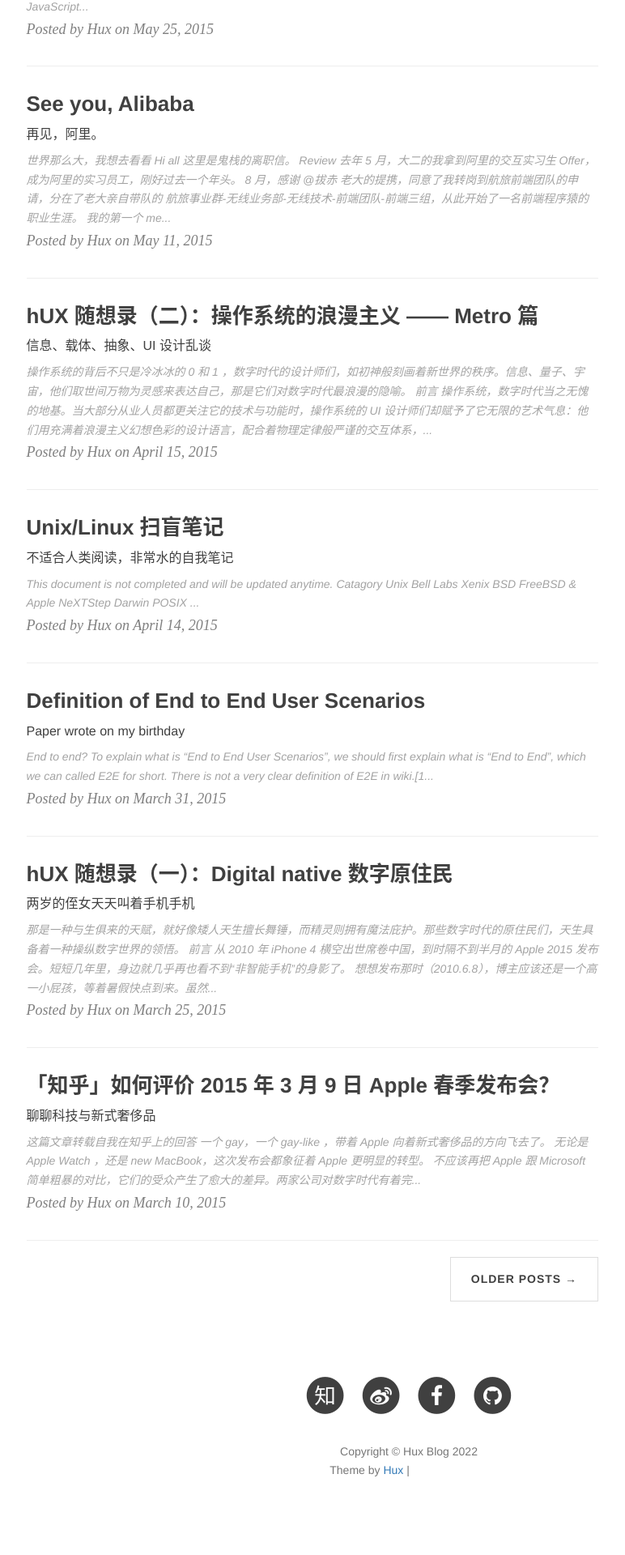
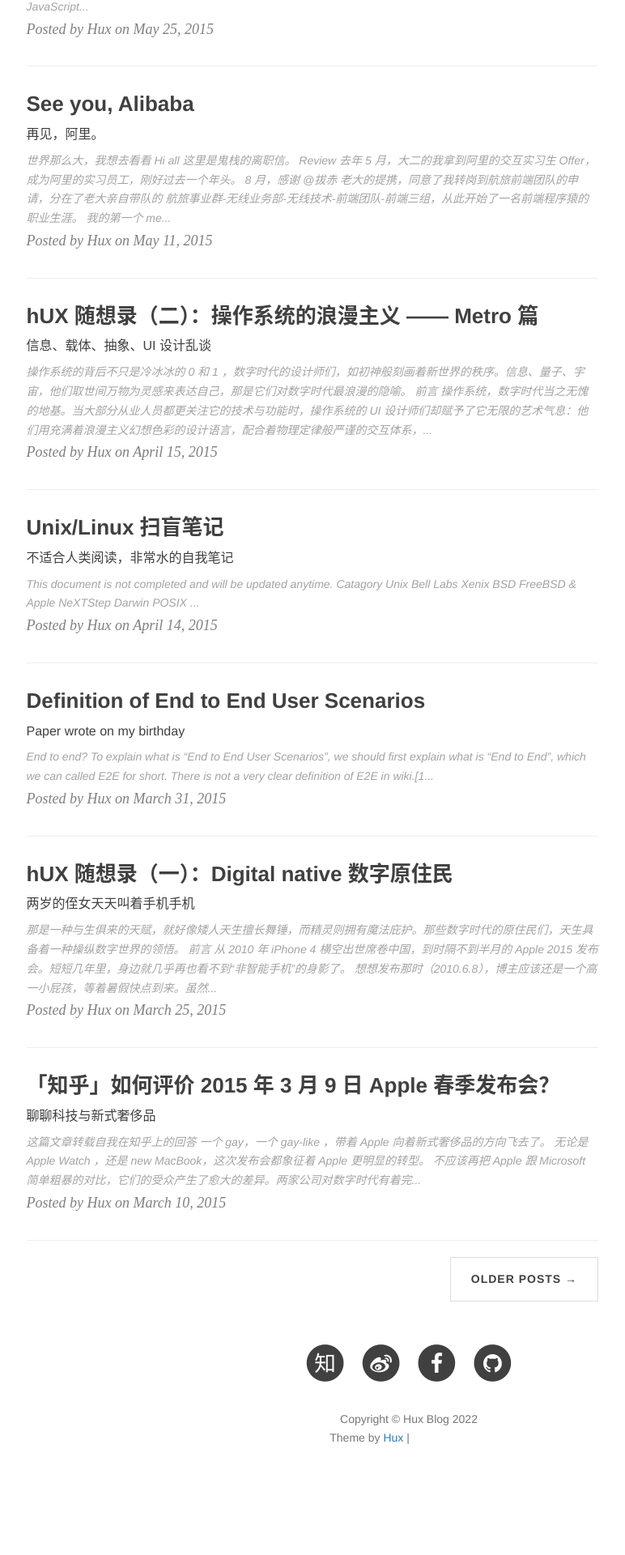
Before and after one commit to q97236143/Huxproh, a Jekyll site: the page built from index.html, in a window 1280 px wide. Shown: the part 1411-3331 px from the top of the page at 81% size, without its empty margins (135-907 px from the left). Built offline with Jekyll 4.4.1, drawn with Linux system fonts in a browser that asks for light colours; nearby versions of some CDN libraries; the list of posts is cut into pages by our own code; comment, search, counter and statistics services are not loaded; after the commit the page ends 3291 px from its top, so only the background shows below that; grey boxes are pictures that could not be loaded.

Commit message:
fixed pager style

```diff
--- a/css/hux-blog.css
+++ b/css/hux-blog.css
@@ -648,7 +648,8 @@ form .row:first-child .floating-label-form-group {
   color: white;
 }
 .pager {
-  margin: 20px 0 0;
+  margin: 20px 0 0 !important;
+  padding: 0px !important;
 }
 .pager li > a,
 .pager li > span {
@@ -659,10 +660,10 @@ form .row:first-child .floating-label-form-group {
   font-family: "Helvetica Neue", "Arial", "PingFang SC", "Hiragino Sans GB", "STHeiti", "Microsoft YaHei", "Microsoft JhengHei", "Source Han Sans SC", "Noto Sans CJK SC", "Source Han Sans CN", "Noto Sans SC", "Source Han Sans TC", "Noto Sans CJK TC", "WenQuanYi Micro Hei", SimSun, sans-serif;
   line-height: 1.7;
   text-transform: uppercase;
-  font-size: 14px;
+  font-size: 13px;
   font-weight: 800;
   letter-spacing: 1px;
-  padding: 10px 5px;
+  padding: 10px;
   background-color: white;
   border-radius: 0;
 }
```
Also changed, not shown: less/hux-blog.less (+4 -3 lines), css/hux-blog.min.css.
